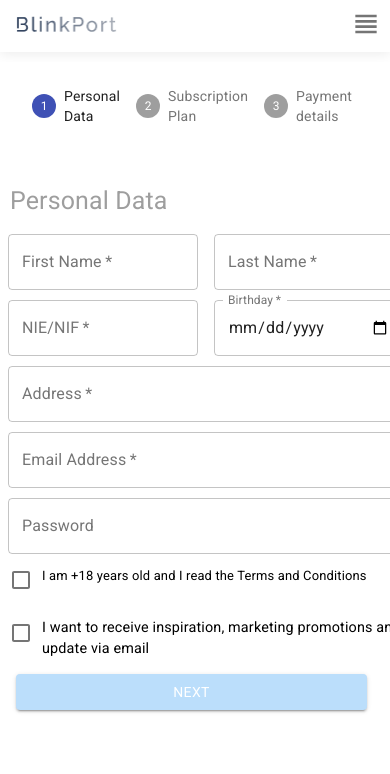
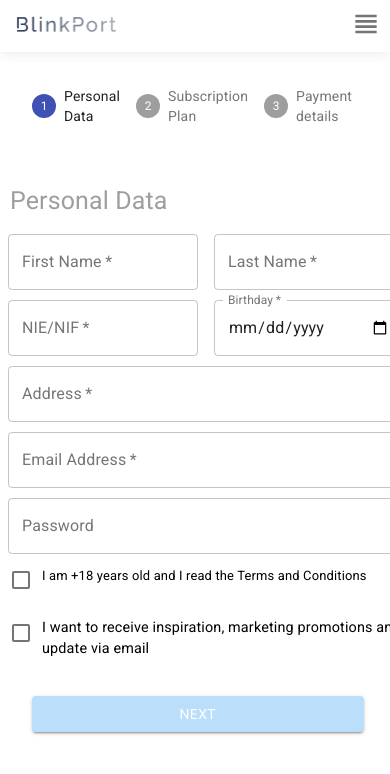
Before and after one commit to VekaTobias10/blinkport_app, a React (Create React App) app in the folder tercera-practica-vpv/: page /register in a window 390 px wide. Shown: the top 774 px of the page. Built offline with nearby package versions, Linux system fonts and the light colour scheme; the HTML template or start-up script is replaced by a standard one.

Commit message:
adaptando botones de la modal

```diff
--- a/tercera-practica-vpv/src/components/header-component/header.jsx
+++ b/tercera-practica-vpv/src/components/header-component/header.jsx
@@ -7,9 +7,7 @@ import ViewHeadlineOutlinedIcon from '@material-ui/icons/ViewHeadlineOutlined';
 export default function Header() {
   const classes = useStyles();
 
- const { push } = useHistory()
-
-
+ const { push } = useHistory();
 
 
   return (
--- a/tercera-practica-vpv/src/components/modal-component/main-component/index.jsx
+++ b/tercera-practica-vpv/src/components/modal-component/main-component/index.jsx
@@ -13,6 +13,7 @@ import LandingPage from "../../../pages/landing";
 import logo from "../../../assets/img/Logo.png";
 import ViewHeadlineOutlinedIcon from '@material-ui/icons/ViewHeadlineOutlined';
 import { useHistory } from 'react-router-dom';
+
 
 
 
@@ -68,8 +69,6 @@ export default function HorizontalLinearStepper() {
 
   const handleSkip = () => {
     if (!isStepOptional(activeStep)) {
-      // You probably want to guard against something like this,
-      // it should never occur unless someone's actively trying to break something.
       throw new Error("You can't skip a step that isn't optional.");
     }
 
@@ -81,10 +80,10 @@ export default function HorizontalLinearStepper() {
     });
   };
 
-  const handleReset = () => {
-    setActiveStep(0);
-  };
-  const { push } = useHistory()
+  // const handleReset = () => {
+  //   setActiveStep(0);
+  // };
+  const { push } = useHistory();
   return (
 
     <React.Fragment>
@@ -102,6 +101,7 @@ export default function HorizontalLinearStepper() {
           <ViewHeadlineOutlinedIcon className={classes.viewIcon}></ViewHeadlineOutlinedIcon>
         </div>
       </nav>
+
       <div className={classes.root}>
         <Stepper activeStep={activeStep}>
           {steps.map((label, index) => {
@@ -127,7 +127,7 @@ export default function HorizontalLinearStepper() {
             <div>
               <LastPageModal></LastPageModal>
             </div>
-            <Button onClick={() => push('/')} className={classes.button}>
+            <Button onClick={() => push('/')} className={`${classes.button} ${classes.btnHome}`}>
               Home
             </Button>
           </div>
@@ -141,7 +141,7 @@ export default function HorizontalLinearStepper() {
                 <Button
                   disabled={activeStep === 0}
                   onClick={handleBack}
-                  className={`${classes.button}`}
+                  className={`${classes.button} ${classes.btnBack}`}
                 >
                   Back
                 </Button>
@@ -159,7 +159,7 @@ export default function HorizontalLinearStepper() {
               <Button
                 variant="contained"
                 onClick={handleNext}
-                className={classes.button}
+                className={`${classes.button} ${classes.btnNext}`}
               >
                 {activeStep === steps.length - 1 ? "Finish" : "Next"}
               </Button>
--- a/tercera-practica-vpv/src/components/modal-component/main-component/style.js
+++ b/tercera-practica-vpv/src/components/modal-component/main-component/style.js
@@ -6,21 +6,50 @@ export const useStyles = makeStyles((theme) => ({
         width: "50%",
         margin: "auto",
         [theme.breakpoints.down('sm')]: {
-         marginTop: '0.6rem',
-         width: "fit-content",
+            marginTop: '0.6rem',
+            width: "fit-content",
         }
     },
     button: {
-        marginRight: theme.spacing(1),
         backgroundColor: "#BBDEFB",
         color: "white",
         width: '29%',
         marginLeft: '12rem',
+    },
+    btnBack: {
+            backgroundColor: "#BBDEFB",
+            color: "white",
         [theme.breakpoints.down('sm')]: {
-            marginLeft: '1rem',
-            marginTop:"10rem",
-            width: '90%',
-        },
+            width: '85%',
+            display: 'flex',
+            flexDirection: 'row',
+            position: 'relative',
+            right: '-1rem',
+            margin: '1rem',
+
+        }
+    },
+    btnNext: {
+        backgroundColor: "#BBDEFB",
+        color: "white",
+        [theme.breakpoints.down('sm')]: {
+            width: '85%',
+            display: 'flex',
+            flexDirection: 'row',
+            position: 'relative',
+            right: '-1rem',
+            margin: '1rem',
+        }
+    },
+    btnHome:{
+        [theme.breakpoints.down('sm')]: {
+            width: '85%',
+            display: 'flex',
+            flexDirection: 'row',
+            position: 'relative',
+            right: '-1rem',
+            margin: '1rem',
+        }
     },
     btnSkip: {
         display: 'none'
@@ -37,10 +66,10 @@ export const useStyles = makeStyles((theme) => ({
             padding: '0.5rem',
         }
     },
-    navContainerModalTwo:{
+    navContainerModalTwo: {
         [theme.breakpoints.down('sm')]: {
             display: 'flex',
-            alignItems : 'center',
+            alignItems: 'center',
         }
     },
     webLogoModal: {
@@ -87,5 +116,10 @@ export const useStyles = makeStyles((theme) => ({
             borderRadius: '15px',
             fontSize: '2rem',
         }
-}
+    },
+    labelMobile: {
+        [theme.breakpoints.down('sm')]: {
+            display: 'none'
+        }
+    }
 }));
--- a/tercera-practica-vpv/src/components/modal-component/personal-data/style.js
+++ b/tercera-practica-vpv/src/components/modal-component/personal-data/style.js
@@ -36,7 +36,7 @@ export const useStyles = makeStyles((theme) => ({
     },
     personalDataInputTitelcontainer:{
         width: "25.56rem",
-        maxHeight: "18.75rem",
+        // maxHeight: "18.75rem",
         marginRight: "3.12rem",
         [theme.breakpoints.down('sm')]: {
             width:"fit-content",
--- a/tercera-practica-vpv/src/components/price-component-container/card-component-stepper/card-component-stepper.jsx
+++ b/tercera-practica-vpv/src/components/price-component-container/card-component-stepper/card-component-stepper.jsx
@@ -8,6 +8,7 @@ export default function PriceCardComponentStepper() {
 
   return (
     <React.Fragment>
+       <h5 className={classes.titleModal}>Choose your plan</h5>
       <div className={classes.containerMainCards}>
         {/* <div className={classes.card}> */}
         <Card className={classes.root}>
@@ -113,7 +114,7 @@ export default function PriceCardComponentStepper() {
               <span className={classes.monthText}>/Month</span>
             </Typography>
             <div className={classes.textContainerDescription}>
-              <Typography variant="p" className={classes.textDescriptionCard}>
+              <Typography variant="p" className={`${classes.textContainerDescriptionTwo} ${classes.textDescriptionCard}`}>
                 The top experience for those who understand life as a real,
                 actual, impressive journey.
               </Typography>
--- a/tercera-practica-vpv/src/components/price-component-container/card-component-stepper/style.js
+++ b/tercera-practica-vpv/src/components/price-component-container/card-component-stepper/style.js
@@ -1,12 +1,15 @@
 import { makeStyles } from '@material-ui/core/styles';
 
 
-export const useStyles = makeStyles({
+export const useStyles = makeStyles((theme) => ({
 
     containerMainCards: {
         margin: 'auto',
         width: '80%',
         display: 'flex',
+        [theme.breakpoints.down('sm')]: {
+            flexDirection: 'column',
+        }
     },
 
     // root de la card
@@ -19,6 +22,10 @@ export const useStyles = makeStyles({
         background: '#FFFFFF',
         boxShadow: '1.90183px 1.90183px 30.4292px rgba(0, 0, 0, 0.08)',
         borderRadius: '17.7121px',
+        [theme.breakpoints.down('sm')]: {
+            width: '85%',
+            margin: '1.8rem auto',
+        }
 
     },
 
@@ -61,7 +68,15 @@ export const useStyles = makeStyles({
     },
     textContainerDescription: {
         height: '72.83px',
+        [theme.breakpoints.down('sm')]: {
+            height: '6rem',
+        }
     },
+    // textContainerDescriptionTwo:{
+    //     [theme.breakpoints.down('sm')]: {
+    //         height: '72.83px',
+    //     }
+    // },
 
     iconCheckCircle: {
         marginRight: '6px',
@@ -76,7 +91,18 @@ export const useStyles = makeStyles({
         letterSpacing: '0.177121px',
         color: '#000000',
         marginBottom: '0.8rem',
-    }
+    },
+    titleModal:{
+        display:'none',
+        [theme.breakpoints.down('sm')]: {
+            display: 'block',
+            width: '80%',
+            margin: '0.5rem auto',
+            fontSize: '2rem',
+            color: '#9E9E9E',
+            fontWeight: 'normal',
+        }
+    },
 
 
-});
+}));
--- a/tercera-practica-vpv/src/pages/register/style.js
+++ b/tercera-practica-vpv/src/pages/register/style.js
@@ -1,30 +1,31 @@
 import { makeStyles } from '@material-ui/core/styles';
 
 export const useStyles = makeStyles((theme) => ({
-    pageContainer:{
+  pageContainer: {
     display: "flex",
     flexDirection: "row",
     width: "80%",
-    margin: "auto",
+    margin: "4.5rem auto",
     padding: "2rem",
     [theme.breakpoints.down('sm')]: {
       flexDirection: 'column',
+      margin: "auto",
     }
   },
-    accountContainer:{
+  accountContainer: {
     display: "flex",
     flexDirection: "column",
     width: "100%",
-      borderRight:  "1px solid #9E9E9E",
+    borderRight: "1px solid #9E9E9E",
     padding: "2rem 5rem 2rem 2rem",
     [theme.breakpoints.down('sm')]: {
       padding: "0rem",
       borderRight: "none",
-        borderBottom:"1px solid #9E9E9E",
-        paddingBottom:"2.5rem",
+      borderBottom: "1px solid #9E9E9E",
+      paddingBottom: "2.5rem",
     }
   },
-    singupContainer:{
+  singupContainer: {
     display: "flex",
     flexDirection: "column",
     width: "100%",
@@ -33,14 +34,14 @@ import { makeStyles } from '@material-ui/core/styles';
       padding: "0rem",
     },
   },
-    singupTitle:{
+  singupTitle: {
     fontWeight: "400",
     fontStyle: "normal",
     fontSize: "2rem",
     color: "#9E9E9E",
     margin: "1.5rem 0rem",
   },
-    singupParagraph:{
+  singupParagraph: {
     fontWeight: "400",
     fontStyle: "normal",
     fontSize: "1.1rem",
@@ -57,13 +58,13 @@ import { makeStyles } from '@material-ui/core/styles';
   },
   margin: {
     margin: theme.spacing(1),
-      background:"#FAFAFA",
-      color:"#9E9E9E",
-      height:"2.7rem",
+    background: "#FAFAFA",
+    color: "#9E9E9E",
+    height: "2.7rem",
 
   },
-    buttonlogin:{
-      background:"#BBDEFB",
+  buttonlogin: {
+    background: "#BBDEFB",
   },
   navContainerModal: {
     display: 'none',
@@ -73,10 +74,10 @@ import { makeStyles } from '@material-ui/core/styles';
       padding: '0.5rem',
     }
   },
-  navContainerModalTwo:{
+  navContainerModalTwo: {
     [theme.breakpoints.down('sm')]: {
       display: 'flex',
-          alignItems : 'center',
+      alignItems: 'center',
     }
   },
   webLogoModal: {
```
Lines whose indentation alone changed are shown as unchanged.
